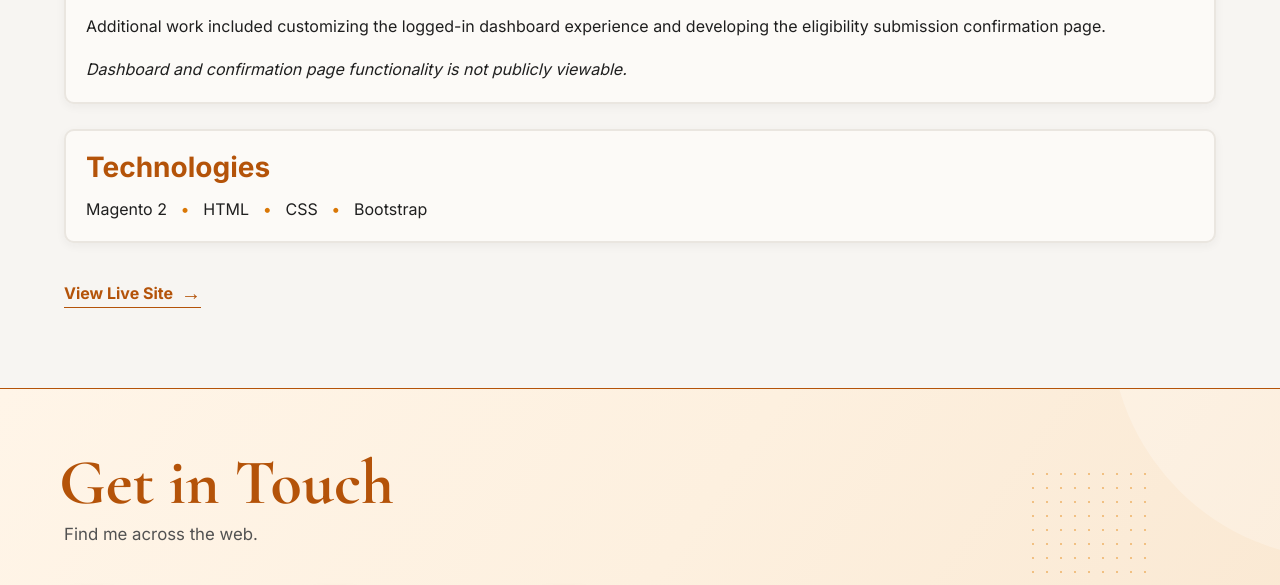
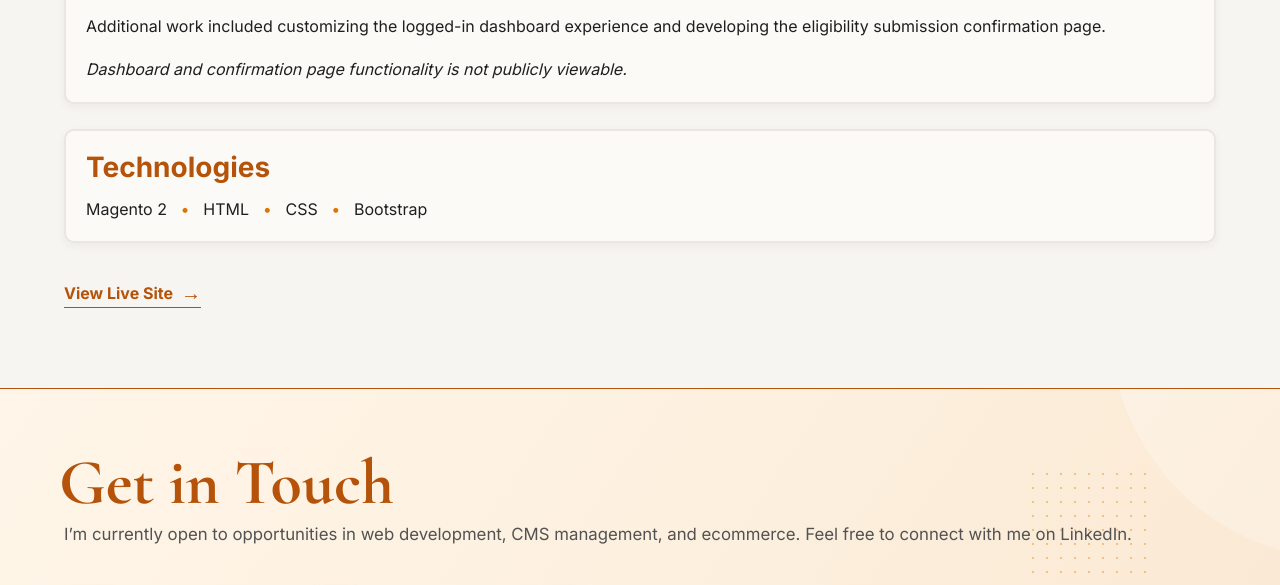
Before and after one commit to jasheloper/portfolio-v3, a plain HTML site: page index.html in a window 1280 px wide. Shown: the part 7668-8253 px from the top of the page. Drawn offline with nearby package versions, Linux system fonts and the light colour scheme.

Commit message:
post-launch website edits

```diff
--- a/index.html
+++ b/index.html
@@ -571,7 +571,7 @@
 
                 <h2 id="contact-heading">Get in Touch</h2>
 
-                <p>Find me across the web.</p>
+                <p>I’m currently open to opportunities in web development, CMS management, and ecommerce. Feel free to connect with me on LinkedIn.</p>
 
                 <nav class="social-links" aria-label="Social profiles">
 
```
